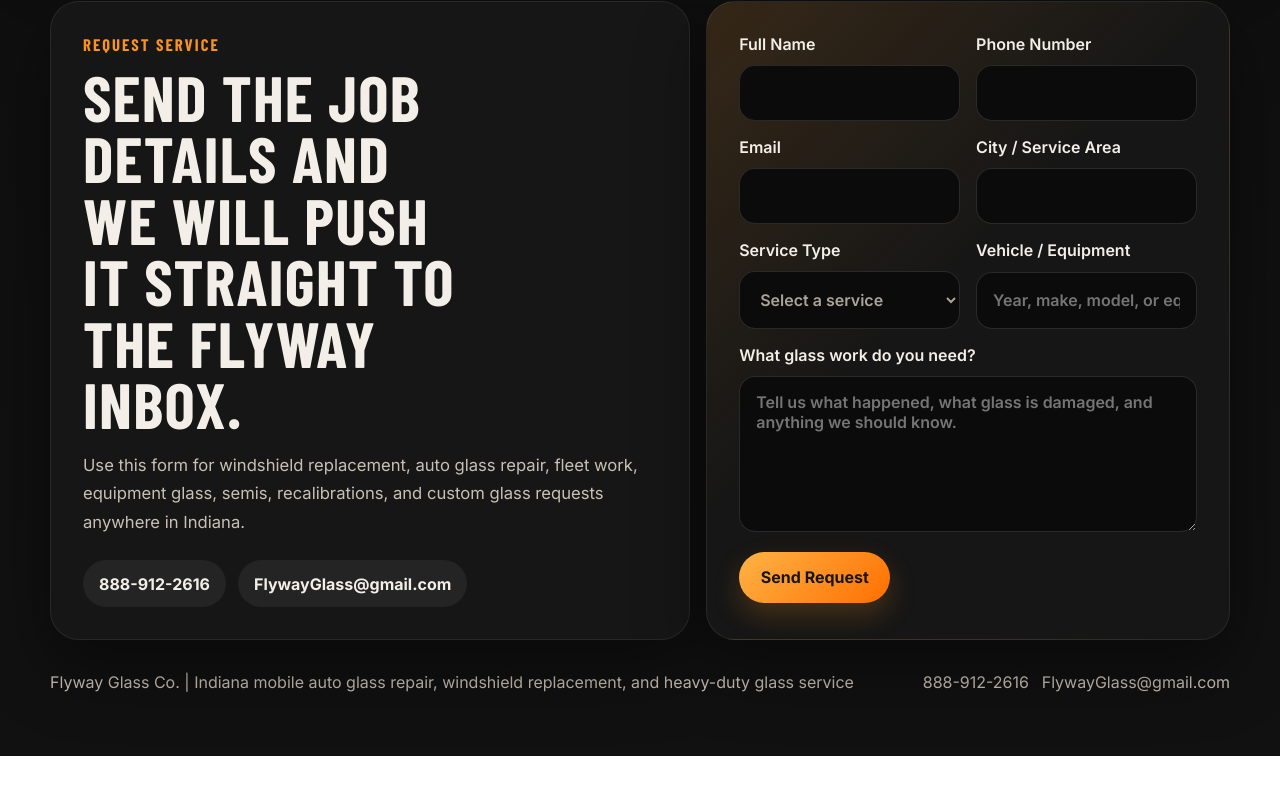
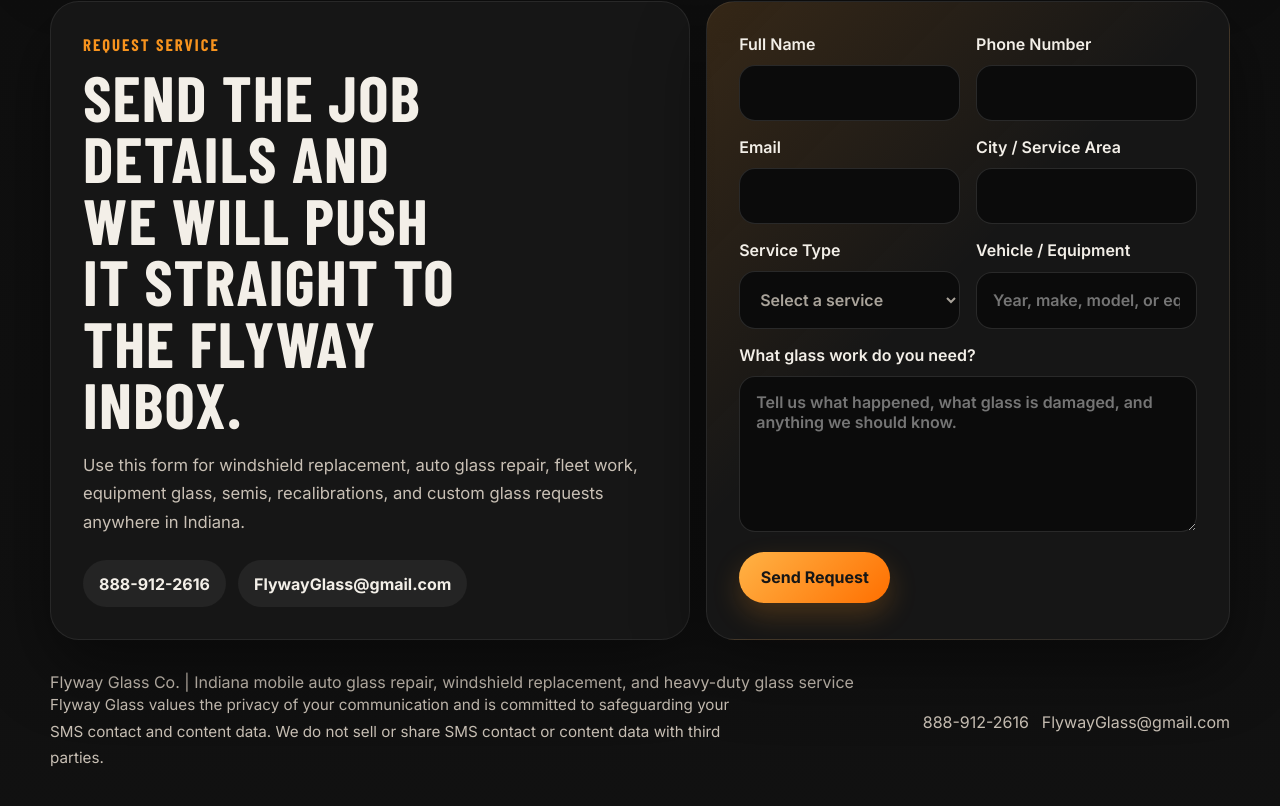
Before and after one commit to kzurcher/Flywayglass, a website: page index.html in a window 1280 px wide. Shown: the part 6073-6879 px from the top of the page. Before the commit the page ends 6829 px from the top, so only its background shows below. Drawn offline with nearby package versions, Linux system fonts and the light colour scheme; a web font is replaced by a local one.

Commit message:
Add privacy policy notice to footer for SMS contact and content data protection

```diff
--- a/index.html
+++ b/index.html
@@ -366,7 +366,10 @@
     </main>
 
     <footer class="footer">
-      <p>Flyway Glass Co. | Indiana mobile auto glass repair, windshield replacement, and heavy-duty glass service</p>
+      <div>
+        <p>Flyway Glass Co. | Indiana mobile auto glass repair, windshield replacement, and heavy-duty glass service</p>
+        <p class="privacy-note">Flyway Glass values the privacy of your communication and is committed to safeguarding your SMS contact and content data. We do not sell or share SMS contact or content data with third parties.</p>
+      </div>
       <div class="footer-links">
         <a href="tel:8889122616">888-912-2616</a>
         <a href="mailto:FlywayGlass@gmail.com">FlywayGlass@gmail.com</a>
--- a/styles.css
+++ b/styles.css
@@ -470,6 +470,14 @@ h3 {
   margin: 0;
 }
 
+.privacy-note {
+  margin-top: 0.75rem;
+  color: var(--muted);
+  font-size: 0.95rem;
+  line-height: 1.75;
+  max-width: 44rem;
+}
+
 .footer-links {
   display: flex;
   flex-wrap: wrap;
```
